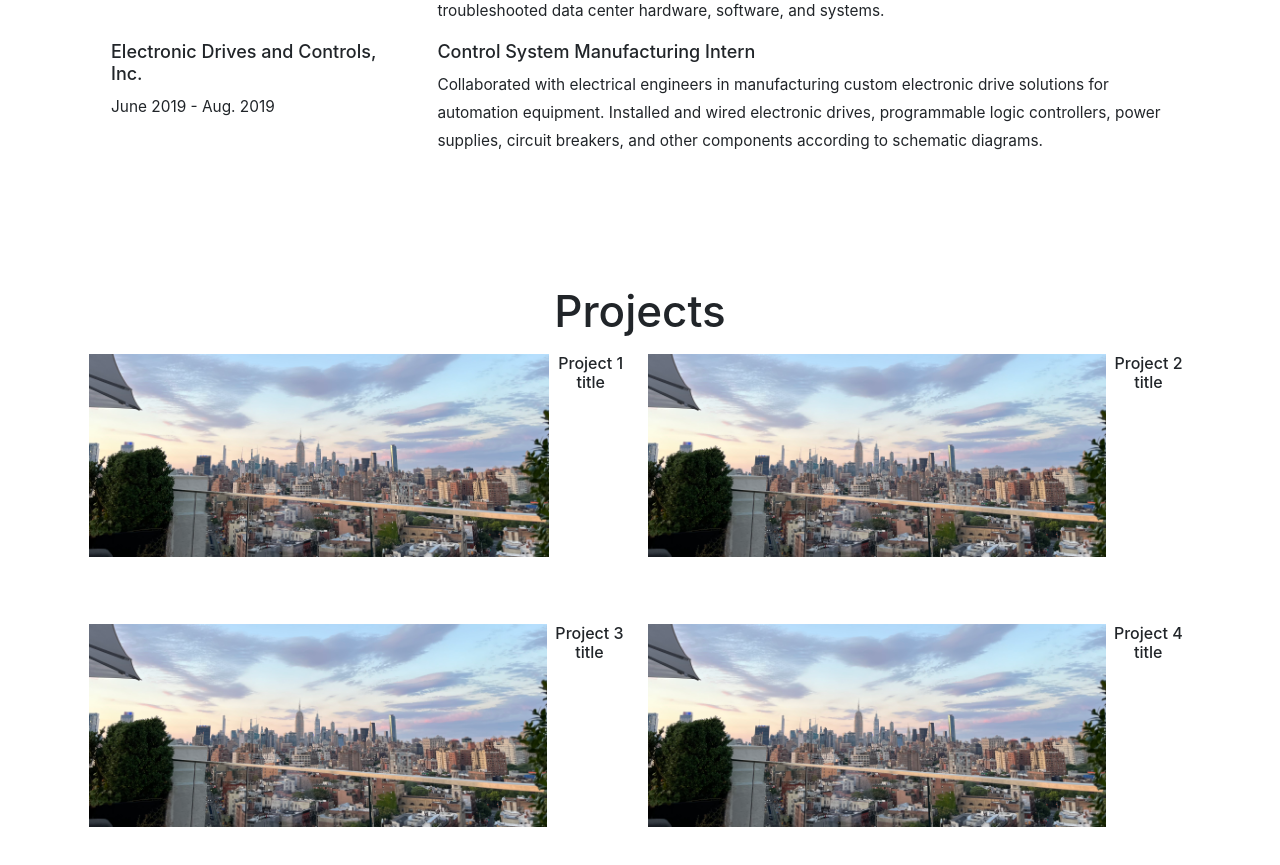
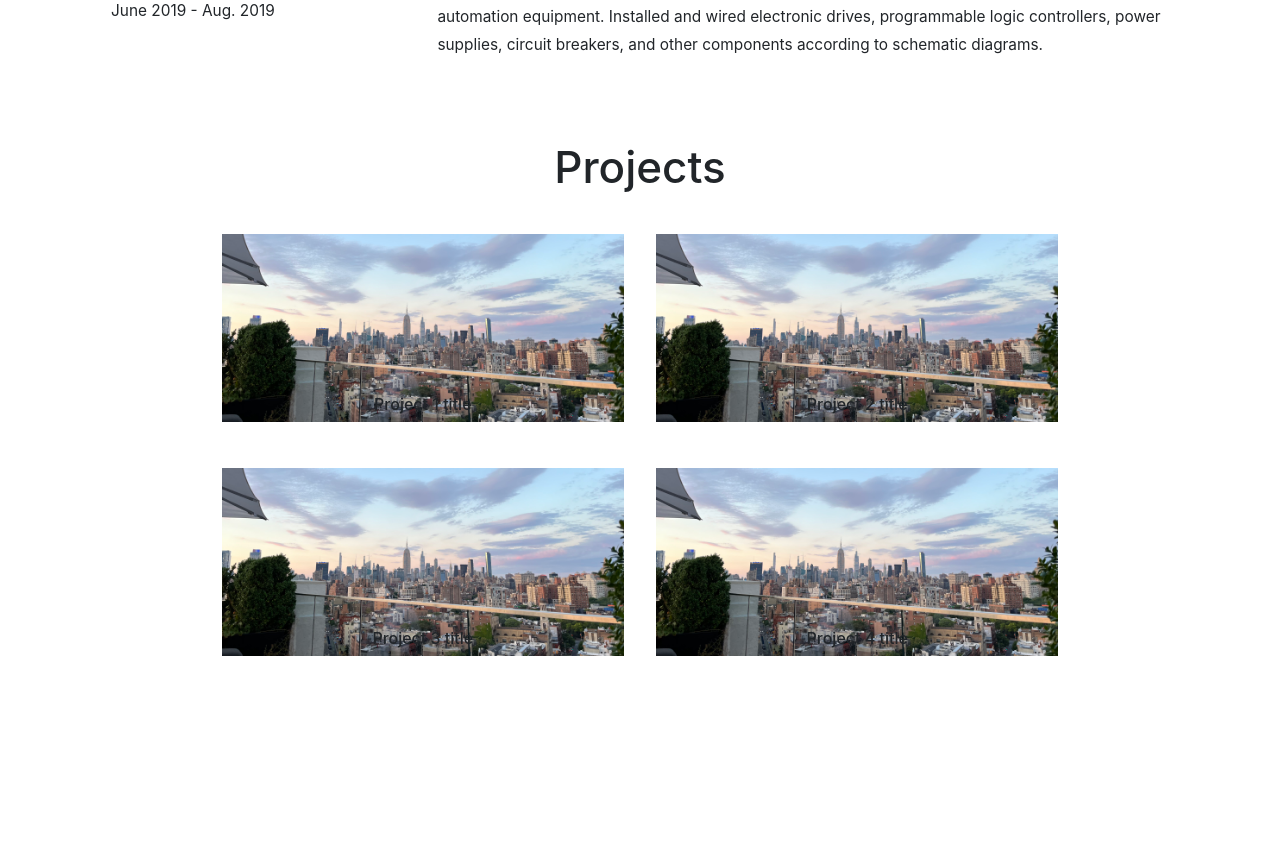
Before and after one commit to olivrz/personal_website, a React (Create React App) app: page / in a window 1280 px wide. Shown: the part 1185-2050 px from the top of the page. After the commit the page ends 1887 px from the top, so only its background shows below. Built offline with nearby package versions, Linux system fonts and the light colour scheme.

Commit message:
Update projects component

```diff
--- a/src/app/App.css
+++ b/src/app/App.css
@@ -105,7 +105,7 @@ body {
 }
 
 .section {
-  margin: 12vmin;
+  margin: 6vmin 12vmin;
   text-align: center;
   max-width: 100%;
 }
@@ -118,6 +118,10 @@ body {
   text-align: left;
   horiz-align: left;
   width: 100%;
+}
+
+.row {
+  justify-content: center;
 }
 
 h3.experience-title {
@@ -147,19 +151,29 @@ h3.experience-title {
 }
 
 .pictureBox{
-  width: 50%;
-  display: inline-flex;
-  padding: 1vmin;
+  width: 40%;
+  min-height: 35%;
+  height: 50%;
+  display: -ms-flexbox;
+  padding: 2vmin;
+}
+
+.picture-grid {
+  height: calc(50vmin + 100px);
+  padding: 2vmin;
 }
 
 .picture-title {
-  display: inline;
+  display: block;
+}
+
+.picture-holder {
+  height: 80%;
 }
 
 .picture {
   width: 100%;
   max-width: 100%;
-  max-height: 80%;
 }
 
 .aboutme {
--- a/src/components/Projects.js
+++ b/src/components/Projects.js
@@ -4,21 +4,29 @@ import pic1 from '../images/nyc_skyline.jpg';
 
 export default function Projects() {
     return (
-        <div className="row">
+        <div className="row picture-grid">
             <div className="pictureBox">
-                <img src={pic1} className="picture"/>
+                <div className="projects picture-holder">
+                    <img src={pic1} className="picture"/>
+                </div>
                 <h6 className="project-title">Project 1 title</h6>
             </div>
             <div className="pictureBox">
-                <img src={pic1} className="picture"/>
+                <div className="projects picture-holder">
+                    <img src={pic1} className="picture"/>
+                </div>
                 <h6 className="project-title">Project 2 title</h6>
             </div>
             <div className="pictureBox">
-                <img src={pic1} className="picture"/>
+                <div className="projects picture-holder">
+                    <img src={pic1} className="picture"/>
+                </div>
                 <h6 className="project-title">Project 3 title</h6>
             </div>
             <div className="pictureBox">
-                <img src={pic1} className="picture"/>
+                <div className="projects picture-holder">
+                    <img src={pic1} className="picture"/>
+                </div>
                 <h6 className="project-title">Project 4 title</h6>
             </div>
         </div>
```
